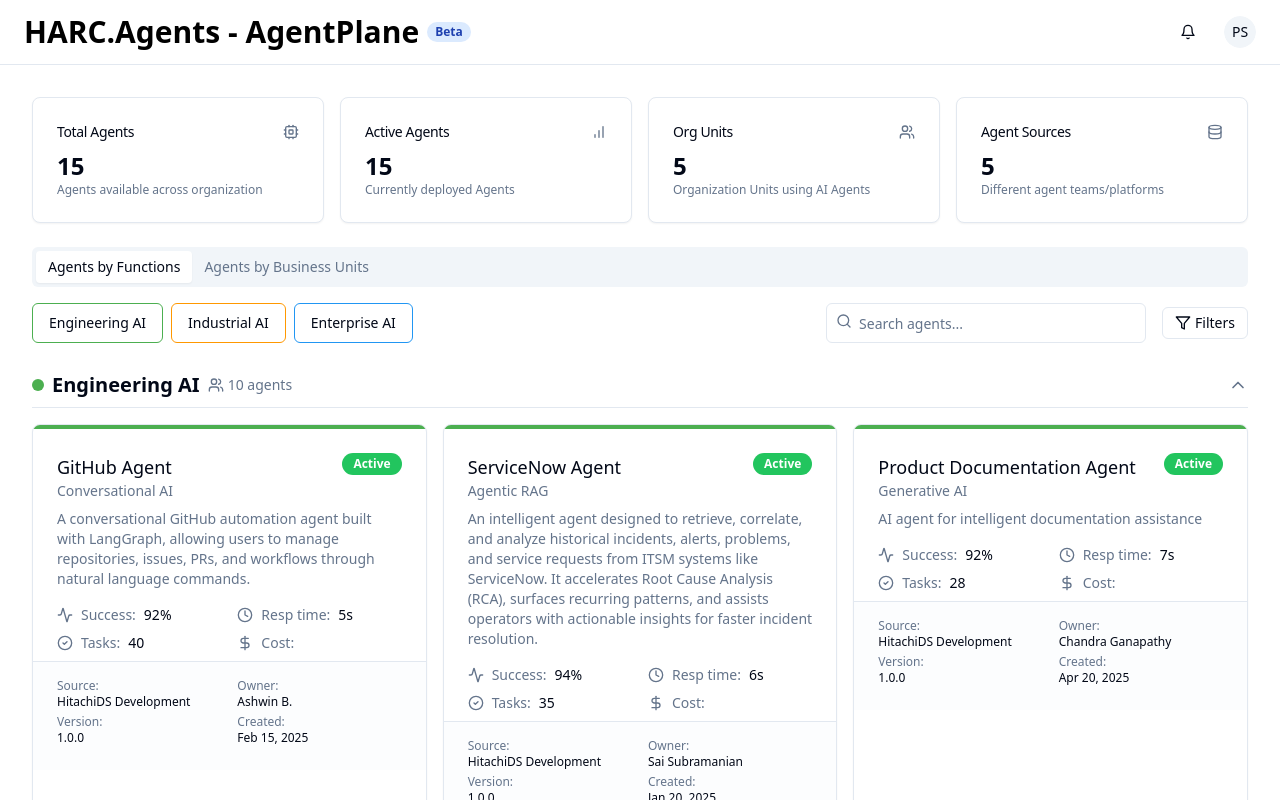
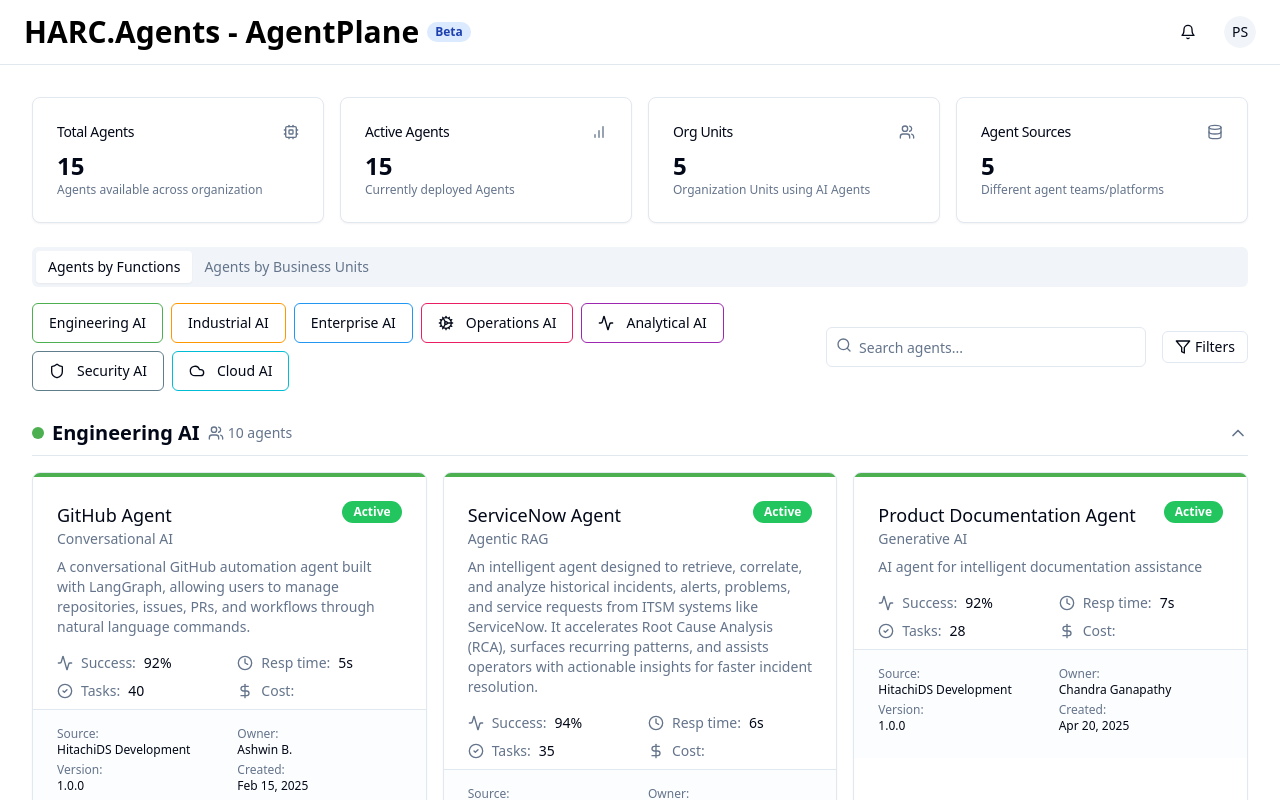
Before and after one commit to par-hitachids/agentplane-v0-3-draft, a React (Vite) app: page / in a window 1280 px wide. Shown: the top 800 px of the page. Built offline with nearby package versions, Linux system fonts and the light colour scheme.

Commit message:
Add more function categories
Add Operations AI, Analytical AI, Security AI, and Cloud AI categories to the Agents by Functions filter.

```diff
--- a/src/components/dashboard/AgentTabs.tsx
+++ b/src/components/dashboard/AgentTabs.tsx
@@ -1,6 +1,6 @@
 
 import { useState } from 'react';
-import { Search } from 'lucide-react';
+import { Search, Cog, Activity, Shield, Cloud } from 'lucide-react';
 import { Tabs, TabsList, TabsTrigger, TabsContent } from '@/components/ui/tabs';
 import { Input } from '@/components/ui/input';
 import { Button } from '@/components/ui/button';
@@ -57,6 +57,22 @@ export function AgentTabs({
     onFilterChange('businessUnit', newSelectedUnits);
   };
 
+  // Function to render the appropriate icon based on function name
+  const getFunctionIcon = (name: string) => {
+    switch (name) {
+      case 'Operations AI':
+        return <Cog className="mr-1 h-4 w-4" />;
+      case 'Analytical AI':
+        return <Activity className="mr-1 h-4 w-4" />;
+      case 'Security AI':
+        return <Shield className="mr-1 h-4 w-4" />;
+      case 'Cloud AI':
+        return <Cloud className="mr-1 h-4 w-4" />;
+      default:
+        return null;
+    }
+  };
+
   return (
     <Tabs defaultValue="functions" className="mt-4" onValueChange={setActiveTab}>
       <div className="flex flex-col space-y-4">
@@ -72,13 +88,14 @@ export function AgentTabs({
                 key={func.id}
                 variant={selectedFunctions.includes(func.id) ? "default" : "outline"}
                 onClick={() => handleFunctionFilter(func.id)}
-                className="whitespace-nowrap"
+                className="whitespace-nowrap flex items-center"
                 style={{
                   backgroundColor: selectedFunctions.includes(func.id) ? func.color : 'transparent',
                   color: selectedFunctions.includes(func.id) ? 'white' : 'inherit',
                   borderColor: func.color
                 }}
               >
+                {getFunctionIcon(func.name)}
                 {func.name}
               </Button>
             ))}
--- a/src/data/mockData.ts
+++ b/src/data/mockData.ts
@@ -20,6 +20,30 @@ export const businessFunctions: BusinessFunction[] = [
     name: 'Enterprise AI',
     description: 'AI solutions for enterprise-wide applications',
     color: '#2196F3'
+  },
+  {
+    id: 'func4',
+    name: 'Operations AI',
+    description: 'AI solutions for operational efficiency and automation',
+    color: '#E91E63'
+  },
+  {
+    id: 'func5',
+    name: 'Analytical AI',
+    description: 'AI solutions for data analysis and insights',
+    color: '#9C27B0'
+  },
+  {
+    id: 'func6',
+    name: 'Security AI',
+    description: 'AI solutions for security and compliance',
+    color: '#607D8B'
+  },
+  {
+    id: 'func7',
+    name: 'Cloud AI',
+    description: 'AI solutions for cloud infrastructure and services',
+    color: '#00BCD4'
   }
 ];
 
```
